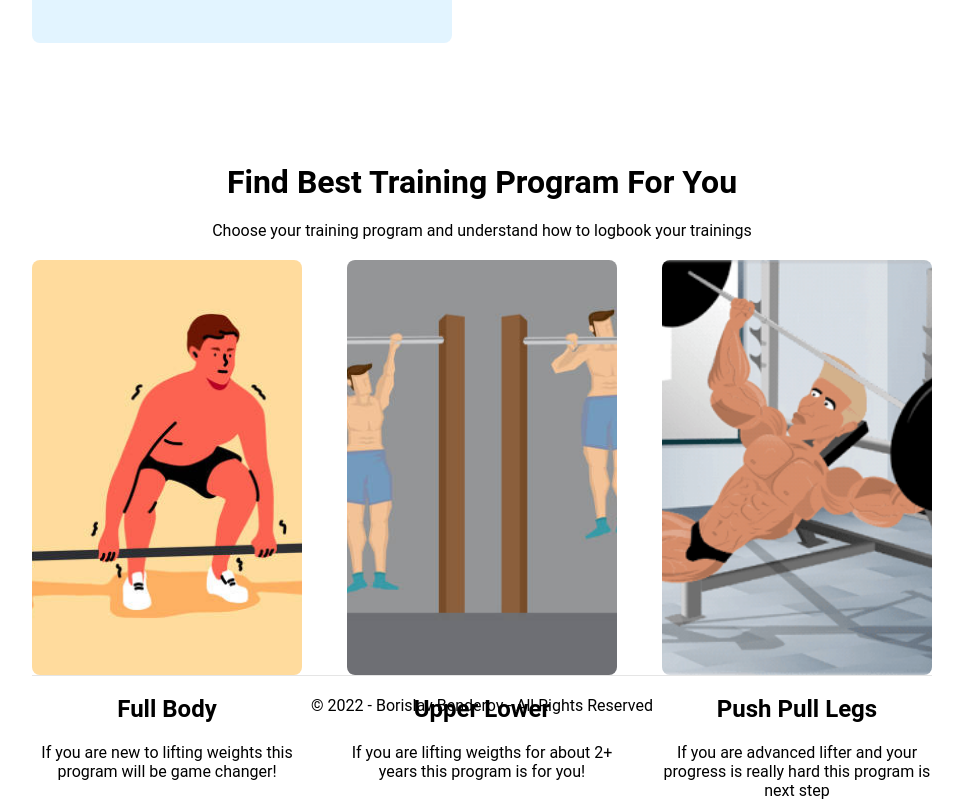
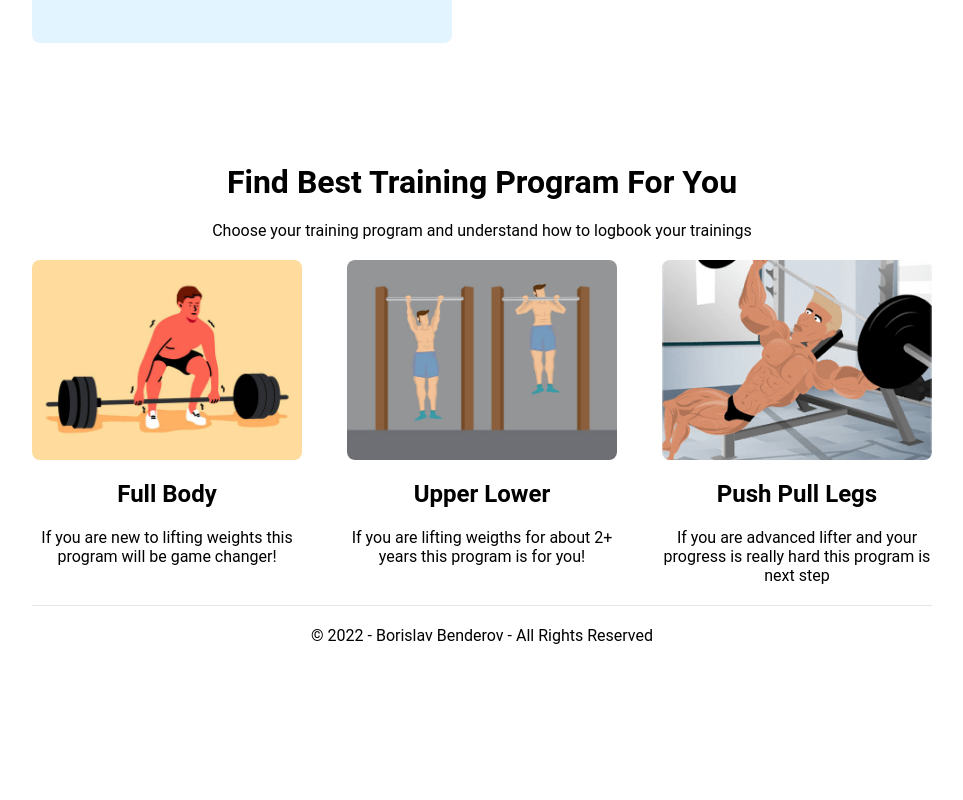
Before and after one commit to BorislavBenderov/fitness-app, a React (Create React App) app: page / in a window 1280 px wide. Shown: the part 990-1790 px from the top of the page, without its empty margins (158-1121 px from the left). After the commit the page ends 1655 px from the top, so only its background shows below. Built offline with nearby package versions, Linux system fonts and the light colour scheme; no server answers; the database is empty.

Commit message:
Render different view for logged in or guest users

```diff
--- a/src/components/fitness/Fitness.js
+++ b/src/components/fitness/Fitness.js
@@ -1,57 +1,16 @@
-import { Link } from 'react-router-dom';
-import FITNESS from '../../assets/health.jpg';
-import FOOD from '../../assets/food.png';
-import FULLBODY from '../../assets/fullbody.jpg';
-import UPPERLOWER from '../../assets/upper-lower.jpg';
-import PUSHPULLLEGS from '../../assets/push-pull-legs.png';
+import { useContext } from 'react';
+import { FitnessGuestView } from './FitnessGuestView';
+import { FitnessLoggedView } from './FitnessLoggedView';
+import { AuthContext } from '../../contexts/AuthContext';
 
 export const Fitness = () => {
+    const { loggedUser } = useContext(AuthContext);
+
     return (
-        <>
-            <div className="fitness">
-                <section className="fitness__content">
-                    <div className="fitness__home">
-                        <h1>Start Your Fitness Journey!</h1>
-                        <p>Check how to achieve your goal</p>
-                        <Link to='/login'><button>Start</button></Link>
-                    </div>
-                    <div className="fitness__img">
-                        <img src={FITNESS} alt="" />
-                    </div>
-                </section>
-            </div>
-            <div className="fitness">
-                <section className="fitness__content">
-                    <div className="fitness__img">
-                        <img className='food__img' src={FOOD} alt="" />
-                    </div>
-                    <div className="fitness__cal">
-                        <h1>Understand Your Calories Need</h1>
-                        <p>Find out your calories to maintain weight, build muscle or loose fat</p>
-                    </div>
-                </section>
-            </div>
-            <div className="programs__home">
-                <h1>Find Best Training Program For You</h1>
-                <p>Choose your training program and understand how to logbook your trainings</p>
-                <div className="programs__images">
-                    <section className="program__logo">
-                        <img src={FULLBODY} alt="" />
-                        <h2>Full Body</h2>
-                        <p>If you are new to lifting weights this program will be game changer!</p>
-                    </section>
-                    <section className="program__logo">
-                        <img src={UPPERLOWER} alt="" />
-                        <h2>Upper Lower</h2>
-                        <p>If you are lifting weigths for about 2+ years this program is for you!</p>
-                    </section>
-                    <section className="program__logo">
-                        <img src={PUSHPULLLEGS} alt="" />
-                        <h2>Push Pull Legs</h2>
-                        <p>If you are advanced lifter and your progress is really hard this program is next step</p>
-                    </section>
-                </div>
-            </div>
-        </>
+        <main>
+            {loggedUser
+                ? <FitnessLoggedView />
+                : <FitnessGuestView />}
+        </main >
     );
 }
```
